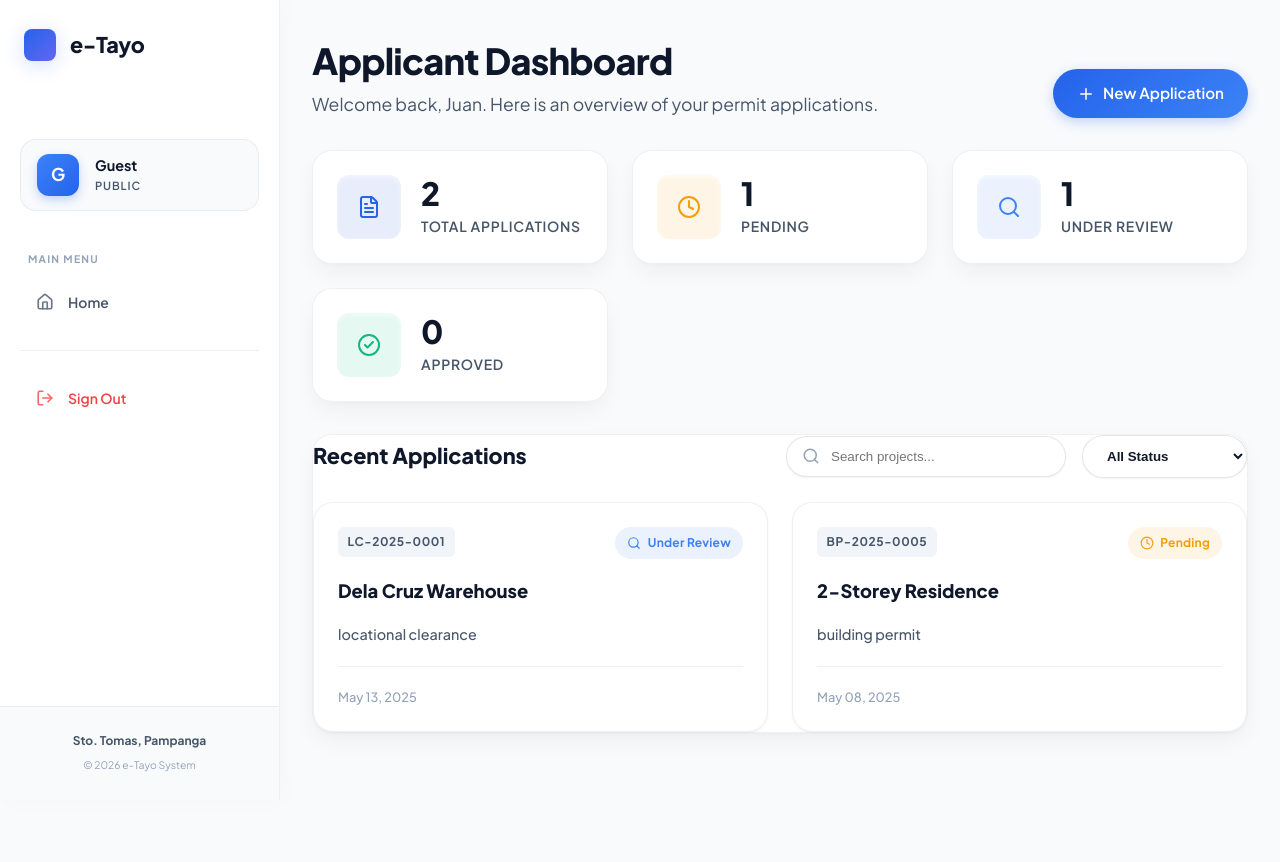
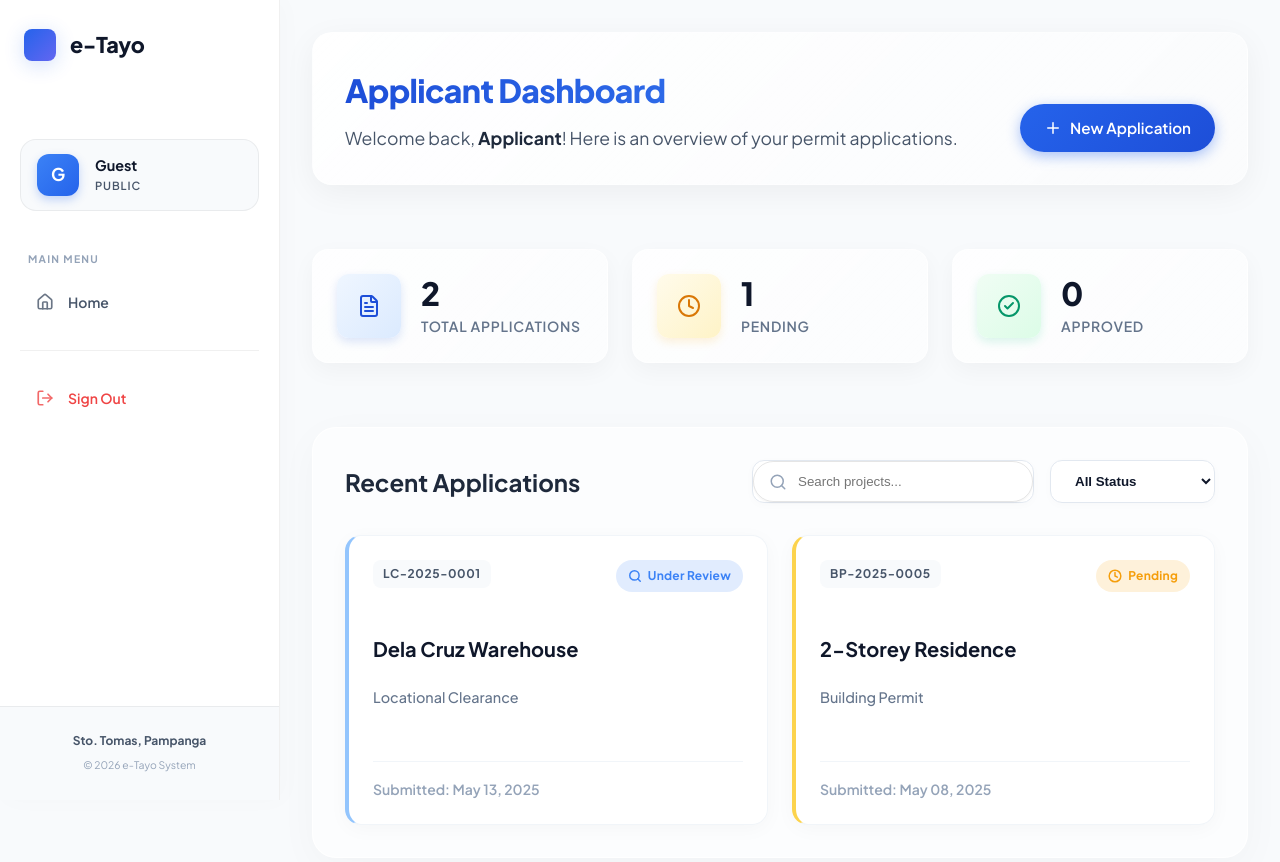
Before and after one commit to Saiganity1/E-Tayo-Official, a Next.js app in the folder frontend/: page /applicant/dashboard in a window 1280 px wide. Shown: the top 862 px of the page. Before the commit the page ends 800 px from the top, so only its background shows below. Built offline with nearby package versions, Linux system fonts and the light colour scheme.

Commit message:
Enhance Applicant Dashboard UI and fix hardcoded user name

```diff
--- a/frontend/src/app/(dashboard)/applicant/dashboard/page.tsx
+++ b/frontend/src/app/(dashboard)/applicant/dashboard/page.tsx
@@ -9,9 +9,20 @@ export default function ApplicantDashboard() {
   const { applications } = usePermitContext();
   const [searchTerm, setSearchTerm] = useState("");
   const [statusFilter, setStatusFilter] = useState("all");
+  const [userName, setUserName] = useState("Applicant");
 
-  // In a real app, this would be filtered by the logged-in user's ID
-  const applicantApps = applications.filter(app => app.applicantName === "Juan Dela Cruz");
+  React.useEffect(() => {
+    try {
+      const userStr = localStorage.getItem("user");
+      if (userStr) {
+        const userObj = JSON.parse(userStr);
+        if (userObj.name) setUserName(userObj.name);
+      }
+    } catch (e) {}
+  }, []);
+
+  // Filter by the actual logged-in applicant name
+  const applicantApps = applications.filter(app => app.applicantName === userName || app.applicantName === "Juan Dela Cruz" /* fallback for demo data */);
 
   const filteredApps = applicantApps.filter(app => {
     const matchesSearch = app.projectName.toLowerCase().includes(searchTerm.toLowerCase()) ||
@@ -29,83 +40,89 @@ export default function ApplicantDashboard() {
 
   const getStatusConfig = (status: string) => {
     switch(status) {
-      case "pending": return { color: "#f59e0b", bg: "rgba(245, 158, 11, 0.1)", icon: Clock, label: "Pending" };
-      case "under_review": return { color: "#3b82f6", bg: "rgba(59, 130, 246, 0.1)", icon: Search, label: "Under Review" };
+      case "pending": return { color: "#f59e0b", bg: "rgba(245, 158, 11, 0.15)", icon: Clock, label: "Pending", border: "#fcd34d" };
+      case "under_review": return { color: "#3b82f6", bg: "rgba(59, 130, 246, 0.15)", icon: Search, label: "Under Review", border: "#93c5fd" };
       case "approved":
-      case "released": return { color: "#10b981", bg: "rgba(16, 185, 129, 0.1)", icon: CheckCircle2, label: "Approved" };
-      case "incomplete_requirements": return { color: "#ef4444", bg: "rgba(239, 68, 68, 0.1)", icon: AlertTriangle, label: "Action Required" };
-      default: return { color: "#64748b", bg: "rgba(100, 116, 139, 0.1)", icon: FileText, label: "Unknown" };
+      case "released": return { color: "#10b981", bg: "rgba(16, 185, 129, 0.15)", icon: CheckCircle2, label: "Approved", border: "#6ee7b7" };
+      case "incomplete_requirements": return { color: "#ef4444", bg: "rgba(239, 68, 68, 0.15)", icon: AlertTriangle, label: "Action Required", border: "#fca5a5" };
+      default: return { color: "#64748b", bg: "rgba(100, 116, 139, 0.15)", icon: FileText, label: "Unknown", border: "#cbd5e1" };
     }
   };
 
   return (
     <div className="dashboard-page animate-fade-in-up">
-      <header className="page-header">
+      <header className="page-header" style={{
+        background: "linear-gradient(135deg, rgba(255,255,255,0.9), rgba(255,255,255,0.4))",
+        backdropFilter: "blur(10px)",
+        border: "1px solid rgba(255, 255, 255, 0.4)",
+        boxShadow: "0 8px 32px rgba(0, 0, 0, 0.05)",
+        borderRadius: "20px",
+        padding: "2rem",
+        marginBottom: "2rem"
+      }}>
         <div>
-          <h1 className="page-title">Applicant Dashboard</h1>
-          <p className="page-subtitle">Welcome back, Juan. Here is an overview of your permit applications.</p>
+          <h1 className="page-title" style={{ fontSize: "2rem", fontWeight: "800", background: "linear-gradient(90deg, #1d4ed8, #3b82f6)", WebkitBackgroundClip: "text", WebkitTextFillColor: "transparent" }}>Applicant Dashboard</h1>
+          <p className="page-subtitle" style={{ fontSize: "1.1rem", marginTop: "0.5rem", color: "#475569" }}>Welcome back, <strong style={{color: "#1e293b"}}>{userName}</strong>! Here is an overview of your permit applications.</p>
         </div>
-        <Link href="/applicant/apply" className="btn-primary">
+        <Link href="/applicant/apply" className="btn-primary" style={{
+          background: "linear-gradient(135deg, #2563eb, #1d4ed8)",
+          boxShadow: "0 4px 14px rgba(37, 99, 235, 0.4)",
+          transform: "translateY(0)",
+          transition: "all 0.3s ease"
+        }}>
           <Plus size={18} /> New Application
         </Link>
       </header>
 
       <section className="stats-grid">
-        <div className="stat-card glass-panel">
-          <div className="stat-icon" style={{ background: "rgba(29, 78, 216, 0.1)", color: "var(--color-primary)" }}>
+        <div className="stat-card" style={{ background: "linear-gradient(135deg, rgba(255,255,255,0.8), rgba(255,255,255,0.5))", backdropFilter: "blur(10px)", border: "1px solid rgba(255,255,255,0.6)", boxShadow: "0 8px 24px rgba(0,0,0,0.04)", borderRadius: "16px", transition: "transform 0.3s ease, box-shadow 0.3s ease" }}>
+          <div className="stat-icon" style={{ background: "linear-gradient(135deg, #eff6ff, #dbeafe)", color: "#1d4ed8", boxShadow: "0 4px 10px rgba(29, 78, 216, 0.15)" }}>
             <FileText size={24} />
           </div>
           <div className="stat-info">
-            <span className="stat-value">{stats.total}</span>
-            <span className="stat-label">Total Applications</span>
+            <span className="stat-value" style={{ fontSize: "2rem", fontWeight: "800", color: "#0f172a" }}>{stats.total}</span>
+            <span className="stat-label" style={{ fontWeight: "600", color: "#64748b" }}>Total Applications</span>
           </div>
         </div>
-        <div className="stat-card glass-panel">
-          <div className="stat-icon" style={{ background: "rgba(245, 158, 11, 0.1)", color: "#f59e0b" }}>
+        <div className="stat-card" style={{ background: "linear-gradient(135deg, rgba(255,255,255,0.8), rgba(255,255,255,0.5))", backdropFilter: "blur(10px)", border: "1px solid rgba(255,255,255,0.6)", boxShadow: "0 8px 24px rgba(0,0,0,0.04)", borderRadius: "16px", transition: "transform 0.3s ease, box-shadow 0.3s ease" }}>
+          <div className="stat-icon" style={{ background: "linear-gradient(135deg, #fffbeb, #fef3c7)", color: "#d97706", boxShadow: "0 4px 10px rgba(245, 158, 11, 0.15)" }}>
             <Clock size={24} />
           </div>
           <div className="stat-info">
-            <span className="stat-value">{stats.pending}</span>
-            <span className="stat-label">Pending</span>
+            <span className="stat-value" style={{ fontSize: "2rem", fontWeight: "800", color: "#0f172a" }}>{stats.pending}</span>
+            <span className="stat-label" style={{ fontWeight: "600", color: "#64748b" }}>Pending</span>
           </div>
         </div>
-        <div className="stat-card glass-panel">
-          <div className="stat-icon" style={{ background: "rgba(59, 130, 246, 0.1)", color: "#3b82f6" }}>
-            <Search size={24} />
-          </div>
-          <div className="stat-info">
-            <span className="stat-value">{stats.review}</span>
-            <span className="stat-label">Under Review</span>
-          </div>
-        </div>
-        <div className="stat-card glass-panel">
-          <div className="stat-icon" style={{ background: "rgba(16, 185, 129, 0.1)", color: "#10b981" }}>
+        <div className="stat-card" style={{ background: "linear-gradient(135deg, rgba(255,255,255,0.8), rgba(255,255,255,0.5))", backdropFilter: "blur(10px)", border: "1px solid rgba(255,255,255,0.6)", boxShadow: "0 8px 24px rgba(0,0,0,0.04)", borderRadius: "16px", transition: "transform 0.3s ease, box-shadow 0.3s ease" }}>
+          <div className="stat-icon" style={{ background: "linear-gradient(135deg, #f0fdf4, #dcfce7)", color: "#059669", boxShadow: "0 4px 10px rgba(16, 185, 129, 0.15)" }}>
             <CheckCircle2 size={24} />
           </div>
           <div className="stat-info">
-            <span className="stat-value">{stats.approved}</span>
-            <span className="stat-label">Approved</span>
+            <span className="stat-value" style={{ fontSize: "2rem", fontWeight: "800", color: "#0f172a" }}>{stats.approved}</span>
+            <span className="stat-label" style={{ fontWeight: "600", color: "#64748b" }}>Approved</span>
           </div>
         </div>
       </section>
 
-      <section className="applications-section glass-panel">
-        <div className="section-header">
-          <h2>Recent Applications</h2>
+      <section className="applications-section" style={{ marginTop: "2rem", background: "rgba(255,255,255,0.6)", backdropFilter: "blur(10px)", border: "1px solid rgba(255,255,255,0.8)", borderRadius: "24px", padding: "2rem", boxShadow: "0 10px 40px rgba(0,0,0,0.03)" }}>
+        <div className="section-header" style={{ marginBottom: "2rem" }}>
+          <h2 style={{ fontSize: "1.5rem", fontWeight: "700", color: "#1e293b" }}>Recent Applications</h2>
           <div className="filters">
-            <div className="search-bar">
-              <Search size={18} className="search-icon" />
+            <div className="search-bar" style={{ background: "#fff", border: "1px solid #e2e8f0", borderRadius: "12px", boxShadow: "0 2px 10px rgba(0,0,0,0.02)" }}>
+              <Search size={18} className="search-icon" color="#94a3b8" />
               <input
                 type="text"
                 placeholder="Search projects..."
                 value={searchTerm}
                 onChange={(e) => setSearchTerm(e.target.value)}
+                style={{ background: "transparent", fontWeight: "500" }}
               />
             </div>
             <select
               className="status-filter"
               value={statusFilter}
               onChange={(e) => setStatusFilter(e.target.value)}
+              style={{ background: "#fff", border: "1px solid #e2e8f0", borderRadius: "12px", fontWeight: "600", boxShadow: "0 2px 10px rgba(0,0,0,0.02)" }}
             >
               <option value="all">All Status</option>
               <option value="pending">Pending</option>
@@ -118,27 +135,35 @@ export default function ApplicantDashboard() {
 
         <div className="app-grid">
           {filteredApps.length === 0 ? (
-            <div className="empty-state">
-              <FileText size={48} />
-              <h3>No applications found</h3>
-              <p>Try adjusting your search or filters.</p>
+            <div className="empty-state" style={{ background: "rgba(255,255,255,0.5)", borderRadius: "16px", border: "2px dashed #cbd5e1" }}>
+              <FileText size={48} color="#94a3b8" />
+              <h3 style={{ color: "#475569", marginTop: "1rem" }}>No applications found</h3>
+              <p style={{ color: "#64748b" }}>Try adjusting your search or filters.</p>
             </div>
           ) : (
             filteredApps.map(app => {
               const statusConfig = getStatusConfig(app.status);
               const StatusIcon = statusConfig.icon;
               return (
-                <Link href={`/applicant/track/${app.id}`} key={app.id} className="app-card card transition-normal">
+                <Link href={`/applicant/track/${app.id}`} key={app.id} className="app-card" style={{
+                  background: "#ffffff",
+                  border: `1px solid #f1f5f9`,
+                  borderLeft: `4px solid ${statusConfig.border}`,
+                  borderRadius: "16px",
+                  boxShadow: "0 4px 20px rgba(0,0,0,0.03)",
+                  transition: "all 0.3s cubic-bezier(0.4, 0, 0.2, 1)",
+                  cursor: "pointer",
+                }}>
                   <div className="app-card-header">
-                    <span className="app-id">{app.id}</span>
-                    <span className="app-status" style={{ backgroundColor: statusConfig.bg, color: statusConfig.color }}>
-                      <StatusIcon size={14} /> {statusConfig.label}
+                    <span className="app-id" style={{ background: "#f8fafc", color: "#475569", fontWeight: "700", padding: "4px 10px", borderRadius: "8px" }}>{app.id}</span>
+                    <span className="app-status" style={{ backgroundColor: statusConfig.bg, color: statusConfig.color, fontWeight: "700", padding: "6px 12px", borderRadius: "20px", display: "flex", alignItems: "center", gap: "6px" }}>
+                      <StatusIcon size={14} strokeWidth={2.5} /> {statusConfig.label}
                     </span>
                   </div>
-                  <h3 className="app-title">{app.projectName}</h3>
-                  <p className="app-type">{app.permitType.replace("_", " ")}</p>
-                  <div className="app-footer">
-                    <span className="app-date">{app.dateSubmitted}</span>
+                  <h3 className="app-title" style={{ fontSize: "1.25rem", fontWeight: "700", color: "#0f172a", marginTop: "1.5rem" }}>{app.projectName}</h3>
+                  <p className="app-type" style={{ color: "#64748b", fontWeight: "500", marginTop: "0.25rem", textTransform: "capitalize" }}>{app.permitType.replace("_", " ")}</p>
+                  <div className="app-footer" style={{ marginTop: "2rem", borderTop: "1px solid #f1f5f9", paddingTop: "1rem" }}>
+                    <span className="app-date" style={{ color: "#94a3b8", fontWeight: "600", fontSize: "0.875rem" }}>Submitted: {app.dateSubmitted}</span>
                   </div>
                 </Link>
               );
--- a/frontend/src/components/layout/Sidebar.tsx
+++ b/frontend/src/components/layout/Sidebar.tsx
@@ -13,6 +13,20 @@ export default function Sidebar() {
   const { userRole, setUserRole } = usePermitContext();
   const pathname = usePathname();
   const [isOpen, setIsOpen] = useState(false);
+
+  const [userName, setUserName] = useState("");
+
+  React.useEffect(() => {
+    try {
+      const userStr = localStorage.getItem("user");
+      if (userStr) {
+        const userObj = JSON.parse(userStr);
+        if (userObj.name) setUserName(userObj.name);
+      }
+    } catch (e) {
+      console.error("Failed to parse user from localStorage");
+    }
+  }, []);
 
   const getNavItems = () => {
     switch (userRole) {
@@ -48,6 +62,17 @@ export default function Sidebar() {
 
   const navItems = getNavItems();
 
+  // Fallback names if not loaded
+  const defaultNames: Record<string, string> = {
+    "applicant": "Applicant",
+    "staff": "OBO Evaluator",
+    "admin": "System Admin",
+    "public": "Guest"
+  };
+
+  const displayName = userName || defaultNames[userRole] || "Guest";
+  const avatarChar = displayName.charAt(0).toUpperCase();
+
   return (
     <>
       {/* Mobile Toggle */}
@@ -72,11 +97,11 @@ export default function Sidebar() {
 
         <div className="user-profile">
           <div className="user-avatar">
-            {userRole === "applicant" ? "J" : userRole === "staff" ? "S" : userRole === "admin" ? "A" : "G"}
+            {avatarChar}
           </div>
           <div className="user-info">
-            <span className="user-name">
-              {userRole === "applicant" ? "Juan Dela Cruz" : userRole === "staff" ? "OBO Evaluator" : userRole === "admin" ? "System Admin" : "Guest"}
+            <span className="user-name" style={{ overflow: "hidden", textOverflow: "ellipsis", whiteSpace: "nowrap" }}>
+              {displayName}
             </span>
             <span className="user-role">{userRole}</span>
           </div>
```
